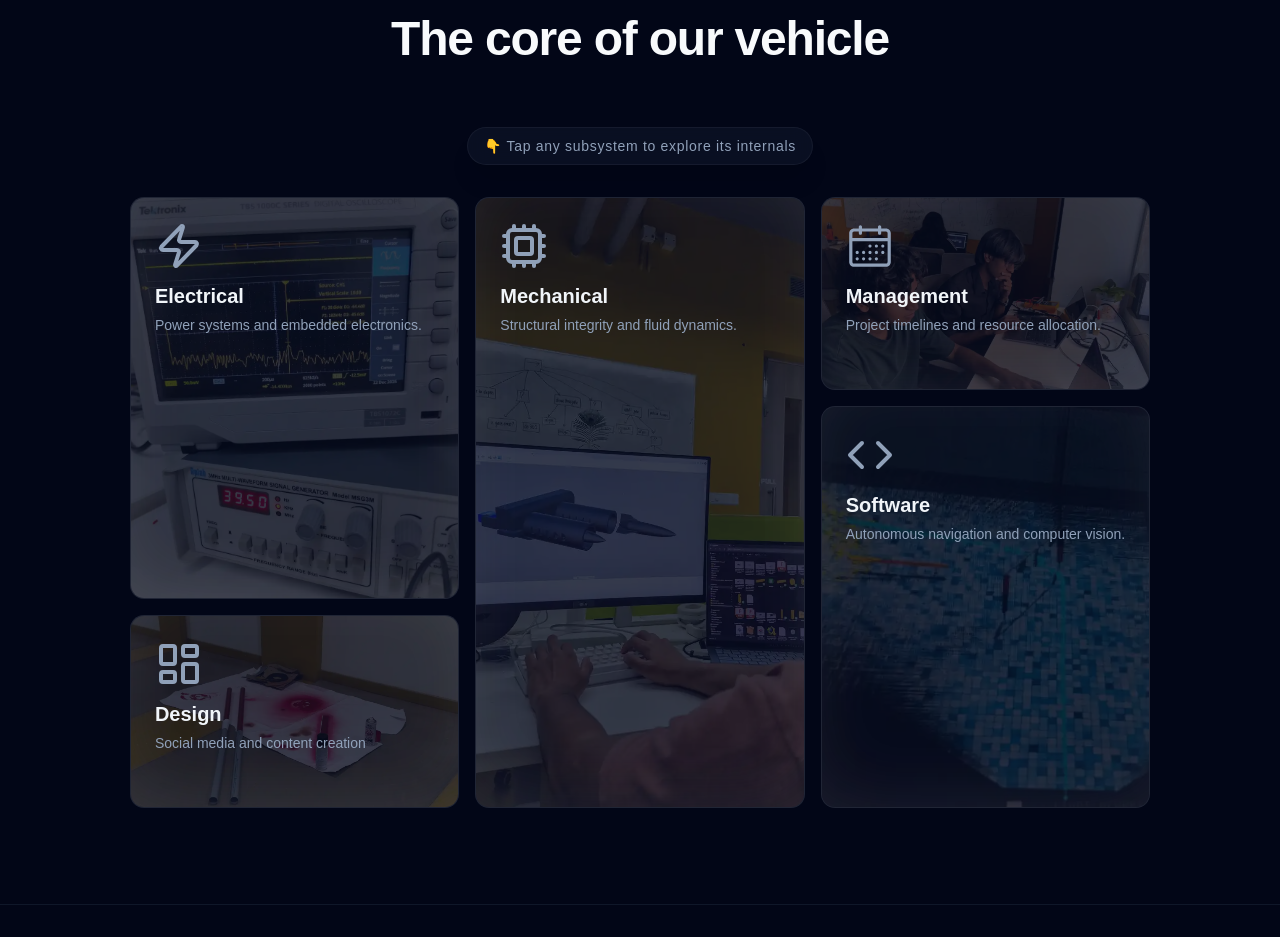
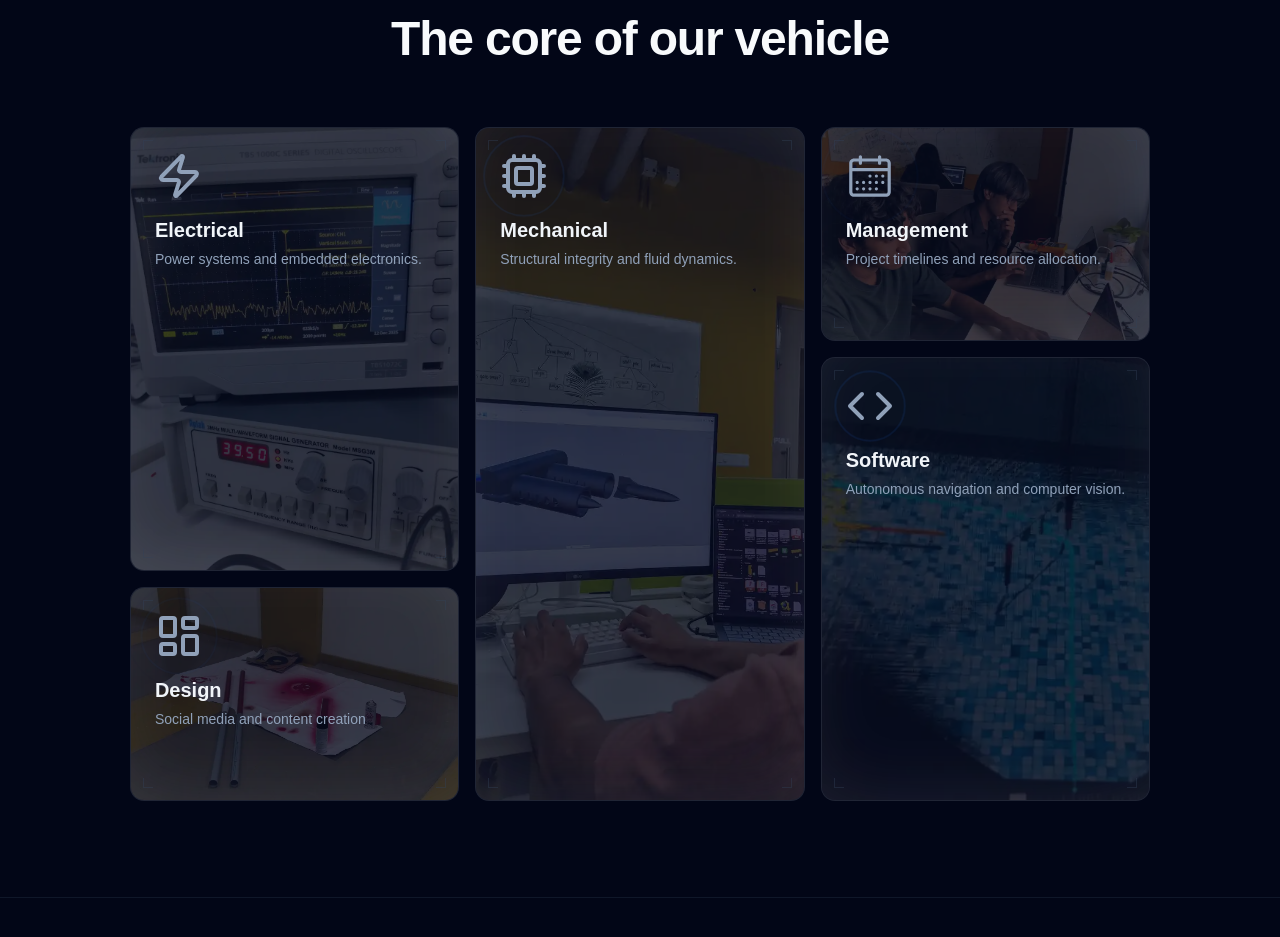
Before and after one commit to MITB-AUVTeam/teamWebsite, a React (Vite) app: page / in a window 1280 px wide. Shown: the part 1704-2641 px from the top of the page. Built offline with nearby package versions, Linux system fonts and the light colour scheme.

Commit message:
feat: improve Bento Grid subsystem indicators with HUD brackets & cascading sonar ripples, fix desktop touchscreen tilt bugs, and add floating gallery landing images

```diff
--- a/src/components/ui/bento-grid.tsx
+++ b/src/components/ui/bento-grid.tsx
@@ -34,6 +34,7 @@ const BentoCard = ({
   href,
   cta,
   onClick,
+  index = 0,
 }: {
   name: string;
   className: string;
@@ -43,6 +44,7 @@ const BentoCard = ({
   href: string;
   cta: string;
   onClick?: () => void;
+  index?: number;
 }) => {
   const cardRef = useRef<HTMLDivElement>(null);
   const [isMobile, setIsMobile] = useState(false);
@@ -143,6 +145,12 @@ const BentoCard = ({
         className,
       )}
     >
+      {/* HUD Corner Brackets */}
+      <div className="absolute top-3 left-3 w-2.5 h-2.5 border-t border-l border-slate-700/40 group-hover:border-blue-500/40 transition-colors duration-300 pointer-events-none z-20" />
+      <div className="absolute top-3 right-3 w-2.5 h-2.5 border-t border-r border-slate-700/40 group-hover:border-blue-500/40 transition-colors duration-300 pointer-events-none z-20" />
+      <div className="absolute bottom-3 left-3 w-2.5 h-2.5 border-b border-l border-slate-700/40 group-hover:border-blue-500/40 transition-colors duration-300 pointer-events-none z-20" />
+      <div className="absolute bottom-3 right-3 w-2.5 h-2.5 border-b border-r border-slate-700/40 group-hover:border-blue-500/40 transition-colors duration-300 pointer-events-none z-20" />
+
       {/* Background Graphic (Old desktop scale/overlay is native to background prop) */}
       <div className="absolute inset-0 z-0">
         {background}
@@ -157,19 +165,34 @@ const BentoCard = ({
 
       {/* Content Area */}
       <div className="pointer-events-none z-10 flex transform-gpu flex-col gap-1 p-6 transition-all duration-300 group-hover:-translate-y-1.5">
-        <Icon className="h-12 w-12 origin-left transform-gpu text-slate-400 transition-all duration-300 ease-in-out group-hover:scale-75 group-hover:text-blue-400" />
+
+        {/* Sonar Icon wrapper (Cascading ripples - container scales & shifts on hover to guarantee perfect alignment) */}
+        <div className="relative w-12 h-12 flex items-center justify-center mb-1 transform-gpu origin-left transition-transform duration-300 group-hover:scale-75">
+          <span
+            style={{ animationDelay: `${index * 0.8}s` }}
+            className="absolute inset-0 rounded-full border border-blue-500/35 animate-sonar-ping pointer-events-none"
+          />
+          <span
+            style={{ animationDelay: `${index * 0.8 + 1.5}s` }}
+            className="absolute inset-0 rounded-full border border-blue-500/15 animate-sonar-ping pointer-events-none"
+          />
+          <Icon className="h-12 w-12 text-slate-400 transition-colors duration-300 group-hover:text-blue-400 z-10" />
+        </div>
+
         <h3 className="text-xl font-semibold text-slate-800 dark:text-slate-100 mt-2">
           {name}
         </h3>
         <p className="max-w-lg text-slate-500 dark:text-slate-400 text-sm leading-relaxed">{description}</p>
 
         {onClick && (
+          <div className="mt-3">
             <span className={cn(
-            "text-xs font-black text-blue-400 flex items-center gap-1 transition-all duration-300 mt-2 select-none uppercase tracking-wider",
+              "inline-flex items-center gap-2 select-none text-[10px] uppercase font-bold tracking-widest px-3 py-1.5 rounded-full border border-blue-500/25 bg-blue-500/5 text-blue-400 transition-all duration-300 ease-out",
               isMobile
                 ? "opacity-100 translate-y-0"
                 : "opacity-0 translate-y-1 group-hover:opacity-100 group-hover:translate-y-0"
             )}>
+              <span className="w-1.5 h-1.5 rounded-full bg-blue-500 shadow-[0_0_8px_#3b82f6] animate-pulse" />
               {cta}
               <ArrowRightIcon className={cn(
                 "h-3 w-3 transition-transform duration-300",
@@ -178,6 +201,7 @@ const BentoCard = ({
                   : "group-hover:translate-x-0.5"
               )} />
             </span>
+          </div>
         )}
       </div>
 
--- a/src/components/ui/team-section-block-shadcnui.tsx
+++ b/src/components/ui/team-section-block-shadcnui.tsx
@@ -412,9 +412,7 @@ function useIsMobile() {
 
   React.useEffect(() => {
     const checkMobile = () => {
-      const hasTouch = 'ontouchstart' in window || navigator.maxTouchPoints > 0;
-      const isSmall = window.innerWidth <= 768;
-      setIsMobile(hasTouch || isSmall);
+      setIsMobile(window.innerWidth <= 768);
     };
     checkMobile();
     window.addEventListener("resize", checkMobile);
--- a/src/index.css
+++ b/src/index.css
@@ -270,6 +270,17 @@ body {
   50% { transform: translateX(4px); }
 }
 
+@keyframes sonarPing {
+  0% {
+    transform: scale(0.6);
+    opacity: 0.8;
+  }
+  100% {
+    transform: scale(2.2);
+    opacity: 0;
+  }
+}
+
 .animate-viewport-pulse {
   animation: viewportPulse 400ms cubic-bezier(0.25, 1, 0.5, 1) forwards;
 }
@@ -278,9 +289,14 @@ body {
   animation: arrowNudge 250ms ease-in-out;
 }
 
+.animate-sonar-ping {
+  animation: sonarPing 3s cubic-bezier(0.1, 0.8, 0.3, 1) infinite;
+}
+
 @media (prefers-reduced-motion: reduce) {
   .animate-viewport-pulse,
-  .animate-arrow-nudge {
+  .animate-arrow-nudge,
+  .animate-sonar-ping {
     animation: none !important;
     transition: none !important;
   }
--- a/src/pages/GalleryPage.tsx
+++ b/src/pages/GalleryPage.tsx
@@ -219,6 +219,30 @@ const exampleImages = [
     link: "#",
     title: "Vehicle photo 3",
   },
+  {
+    url: galleryUnderwater,
+    link: "#",
+    author: "Testing",
+    title: "Underwater Testing",
+  },
+  {
+    url: galleryAward,
+    link: "#",
+    author: "Achievements",
+    title: "IEEE RAS Competition Award",
+  },
+  {
+    url: img_3559,
+    link: "#",
+    author: "Team",
+    title: "Team working on Hydrogen",
+  },
+  {
+    url: img_3568,
+    link: "#",
+    author: "Vehicles",
+    title: "Hydrogen Assembly",
+  },
 ];
 
 export function GalleryPage() {
@@ -320,6 +344,34 @@ export function GalleryPage() {
               className="w-24 h-24 md:w-44 md:h-44 object-cover rounded-2xl hover:scale-105 duration-200 cursor-pointer transition-transform shadow-2xl rotate-6 md:rotate-0"
             />
           </FloatingElement>
+          <FloatingElement depth={1.5} className="top-[38%] left-[64%] md:top-[38%] md:left-[68%]">
+            <motion.img
+              initial={{ opacity: 0 }}
+              src={exampleImages[8].url}
+              className="w-24 h-24 sm:w-36 sm:h-36 md:w-44 md:h-44 object-cover rounded-2xl hover:scale-105 duration-200 cursor-pointer transition-transform shadow-2xl rotate-6 md:rotate-0"
+            />
+          </FloatingElement>
+          <FloatingElement depth={2.5} className="top-[45%] left-[26%] md:top-[42%] md:left-[22%]">
+            <motion.img
+              initial={{ opacity: 0 }}
+              src={exampleImages[9].url}
+              className="w-24 h-24 sm:w-36 sm:h-36 md:w-40 md:h-40 object-cover rounded-2xl hover:scale-105 duration-200 cursor-pointer transition-transform shadow-2xl -rotate-12 md:rotate-0"
+            />
+          </FloatingElement>
+          <FloatingElement depth={0.8} className="top-[22%] left-[90%] md:top-[22%] md:left-[89%]">
+            <motion.img
+              initial={{ opacity: 0 }}
+              src={exampleImages[10].url}
+              className="w-24 h-24 sm:w-36 sm:h-36 md:w-40 md:h-40 object-cover rounded-2xl hover:scale-105 duration-200 cursor-pointer transition-transform shadow-2xl rotate-12 md:rotate-0"
+            />
+          </FloatingElement>
+          <FloatingElement depth={2} className="top-[88%] left-[83%] md:top-[85%] md:left-[92%]">
+            <motion.img
+              initial={{ opacity: 0 }}
+              src={exampleImages[11].url}
+              className="w-24 h-24 sm:w-36 sm:h-36 md:w-44 md:h-44 object-cover rounded-2xl hover:scale-105 duration-200 cursor-pointer transition-transform shadow-2xl -rotate-6 md:rotate-0"
+            />
+          </FloatingElement>
         </Floating>
       </div>
 
--- a/src/pages/Home.tsx
+++ b/src/pages/Home.tsx
@@ -584,20 +584,12 @@ export function Home() {
           <h3 className="text-4xl md:text-5xl font-bold tracking-tight">The core of our vehicle</h3>
         </div>
 
-        {/* Permanent scrolling helper hint */}
-        <div className="flex justify-center mb-8 select-none">
-          <div className="bg-slate-900/60 backdrop-blur-md border border-white/5 px-4 py-2 rounded-full shadow-xl flex items-center justify-center">
-            <span className="text-xs md:text-sm font-medium text-slate-400 tracking-wider">
-              👇 Tap any subsystem to explore its internals
-            </span>
-          </div>
-        </div>
-
         <BentoGrid className="lg:grid-rows-3">
-          {features.map((feature) => (
+          {features.map((feature, idx) => (
             <BentoCard
               key={feature.name}
               {...feature}
+              index={idx}
               onClick={() => setActiveTeam(feature.name)}
             />
           ))}
```
Lines whose indentation alone changed are shown as unchanged.
